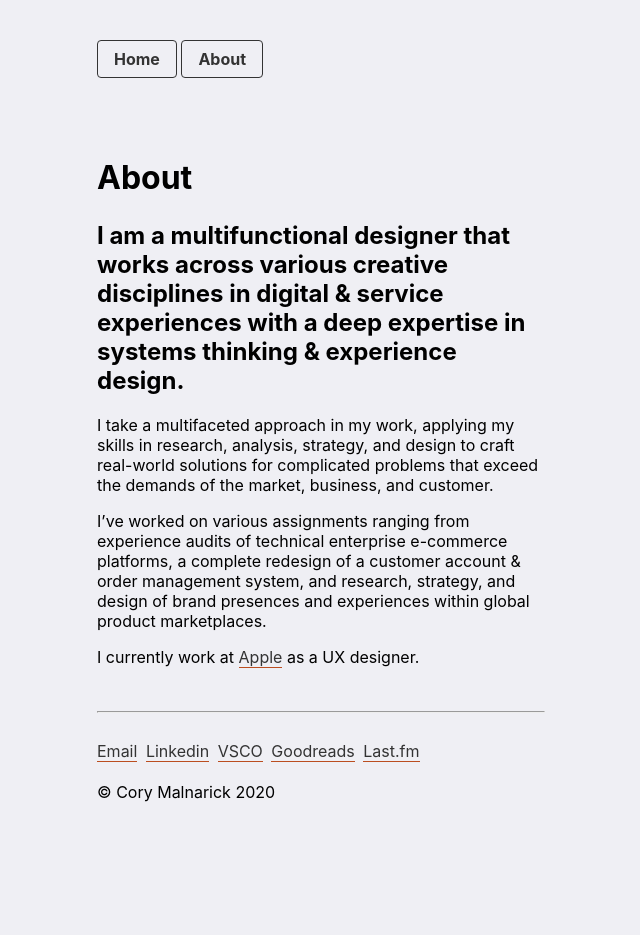
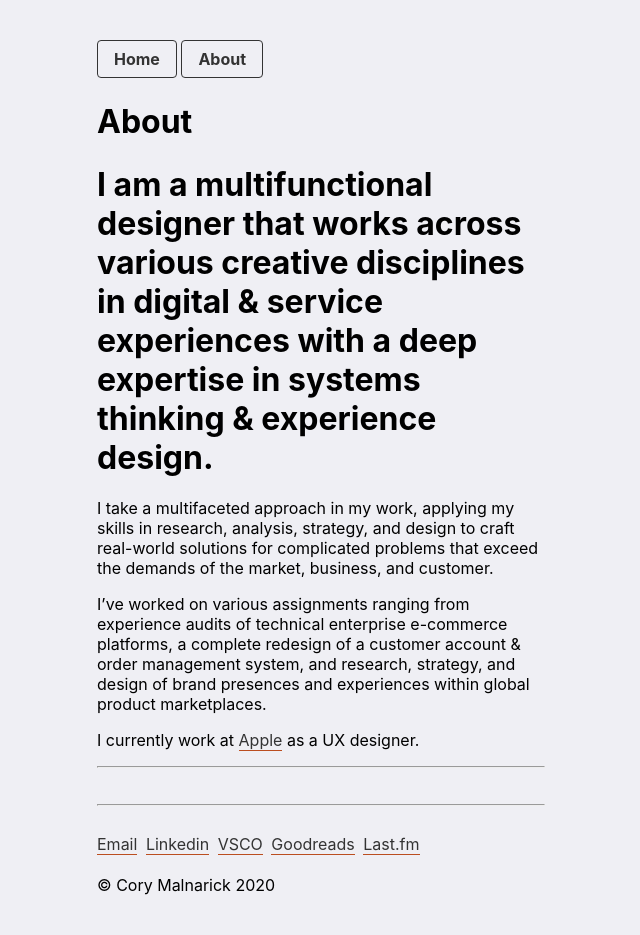
Before and after one commit to foundmonster/foundmonster.github.io, a Jekyll site: the page built from about.md, in a window 1280 px wide. Shown: the whole page, without its empty margins (319-959 px from the left). Built offline with Jekyll 4.4.1, drawn with Linux system fonts in a browser that asks for light colours; before the commit the page ends 900 px from its top, so only the background shows below that.

Commit message:
changed page title class name from navspacing to pagetitlespacing for cleaner code

```diff
--- a/_layouts/layout.html
+++ b/_layouts/layout.html
@@ -13,15 +13,11 @@
 
       {% include navigation.html %}
 
-      <h1 class="navspacing">
+      <h1 class="pagetitlespacing">
       {{ page.title }}
       </h1>
-
     </header>
-
-    <section class="wrapper">
       {{ content }}
-      <div class="push"></div>
     </section>
 
     {% include footer.html %}
--- a/about.md
+++ b/about.md
@@ -10,3 +10,5 @@
 I've worked on various assignments ranging from experience audits of technical enterprise e-commerce platforms, a complete redesign of a customer account & order management system, and research, strategy, and design of brand presences and experiences within global product marketplaces.
 
 I currently work at <a href="https://apple.com">Apple</a> as a UX designer.
+
+***
```
